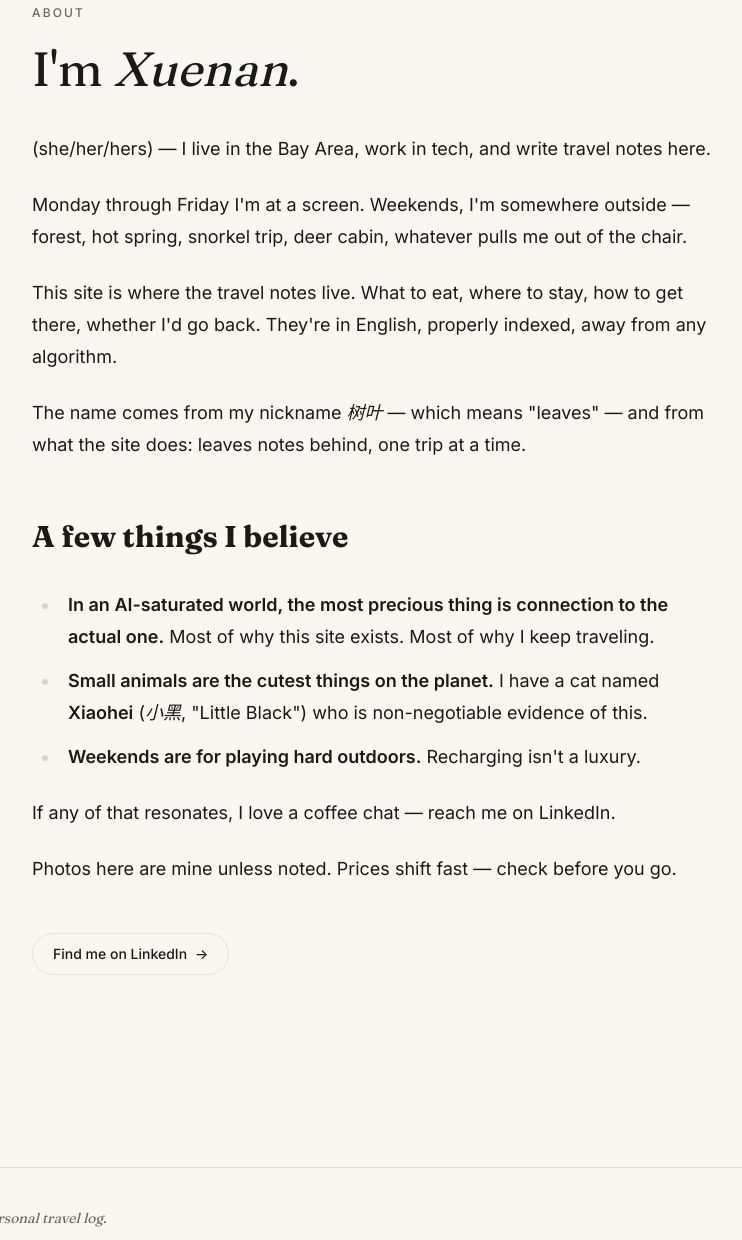
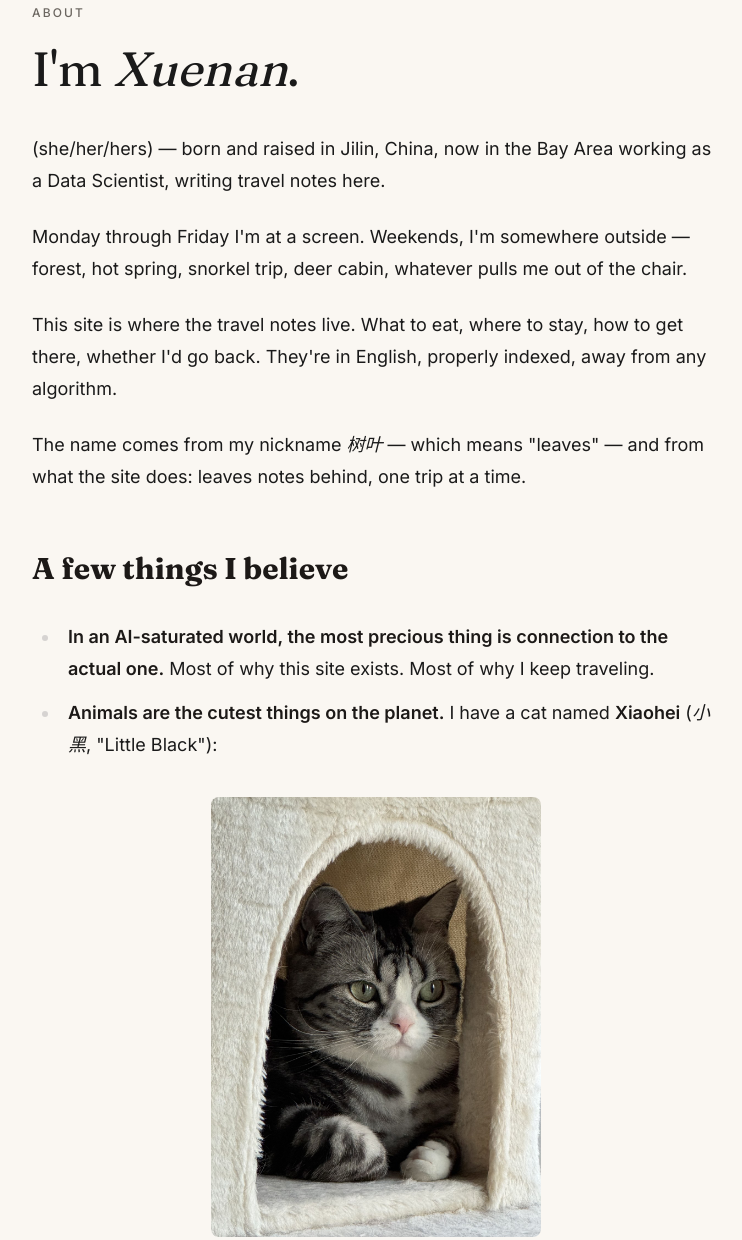
Before and after one commit to CALeaf/travel-notes, an Astro site: page /about in a window 1280 px wide. Shown: the part 160-1400 px from the top of the page, without its empty margins (264-1006 px from the left). Built offline with nearby package versions, Linux system fonts and the light colour scheme; Astro itself is replaced by a stand-in of ours.

Commit message:
About: edit copy + add Xiaohei photo
- Data Scientist (specific role)
- Origin: born and raised in Jilin, China
- Drop coffee chat invite (introvert)
- LinkedIn-only contact
- Animals (not 'small animals' — 小动物 is just affectionate)
- Drop 'non-negotiable evidence' phrasing
- Drop 'prices shift fast' disclaimer
- Embed Xiaohei photo (1200x1600, EXIF stripped)

```diff
--- a/src/pages/about.astro
+++ b/src/pages/about.astro
@@ -1,5 +1,7 @@
 ---
 import BaseLayout from '../layouts/BaseLayout.astro';
+import { Image } from 'astro:assets';
+import xiaohei from '../assets/about/xiaohei.jpg';
 
 const LINKEDIN_URL = 'https://www.linkedin.com/in/xuenanwang/';
 ---
@@ -13,8 +15,8 @@ const LINKEDIN_URL = 'https://www.linkedin.com/in/xuenanwang/';
 
     <div class="prose prose-lg prose-stone">
       <p>
-        (she/her/hers) — I live in the Bay Area, work in tech, and write travel
-        notes here.
+        (she/her/hers) — born and raised in Jilin, China, now in the Bay Area
+        working as a Data Scientist, writing travel notes here.
       </p>
       <p>
         Monday through Friday I'm at a screen. Weekends, I'm somewhere outside —
@@ -39,24 +41,30 @@ const LINKEDIN_URL = 'https://www.linkedin.com/in/xuenanwang/';
           I keep traveling.
         </li>
         <li>
-          <strong>Small animals are the cutest things on the planet.</strong> I
-          have a cat named <strong>Xiaohei</strong> (<em>小黑</em>, "Little
-          Black") who is non-negotiable evidence of this.
+          <strong>Animals are the cutest things on the planet.</strong> I have a
+          cat named <strong>Xiaohei</strong> (<em>小黑</em>, "Little Black"):
         </li>
+      </ul>
+
+      <figure class="not-prose my-10">
+        <Image
+          src={xiaohei}
+          alt="Xiaohei, a gray tabby cat, lying in a cat house and looking at the camera"
+          widths={[400, 800, 1200]}
+          sizes="(min-width: 1024px) 600px, 100vw"
+          class="rounded-lg w-full"
+        />
+        <figcaption class="text-center text-sm text-muted mt-3 italic font-serif">Xiaohei.</figcaption>
+      </figure>
+
+      <ul>
         <li>
           <strong>Weekends are for playing hard outdoors.</strong> Recharging
           isn't a luxury.
         </li>
       </ul>
 
-      <p>
-        If any of that resonates, I love a coffee chat — reach me on LinkedIn.
-      </p>
-
-      <p>
-        Photos here are mine unless noted. Prices shift fast — check before you
-        go.
-      </p>
+      <p>Photos here are mine unless noted.</p>
     </div>
 
     <div class="mt-12">
```
Also changed, not shown: src/assets/about/xiaohei.jpg (added).
